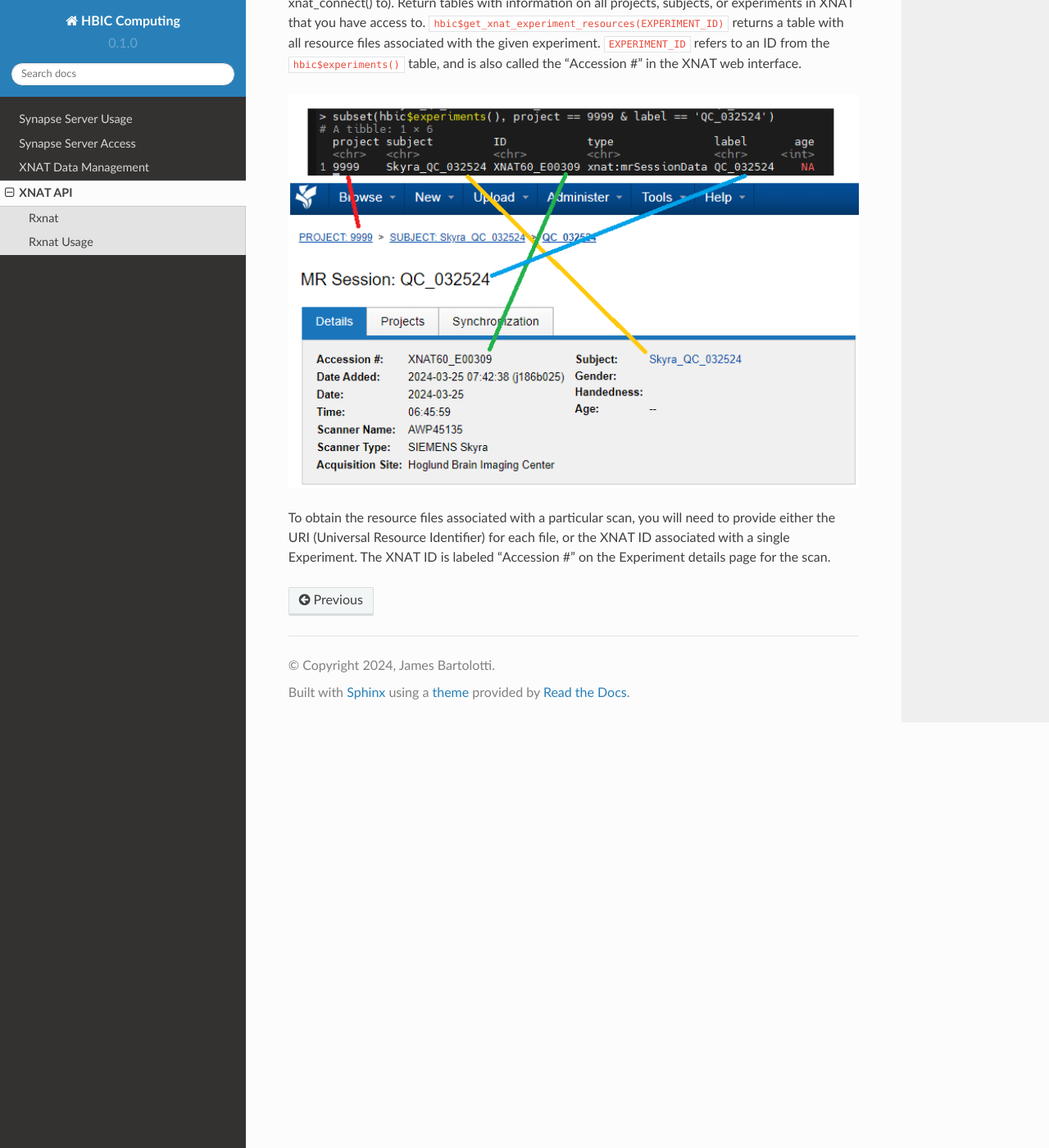
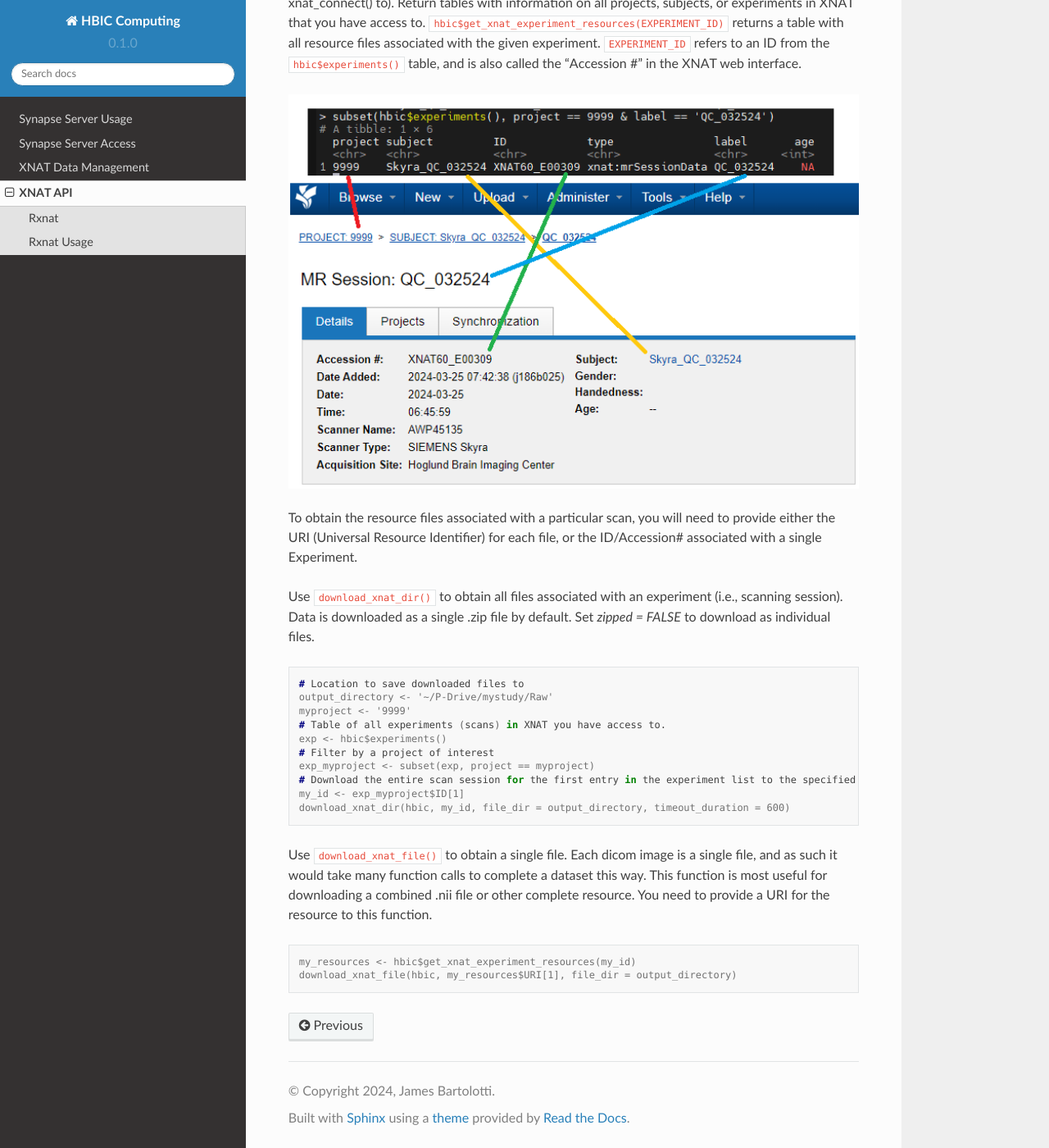
Before and after one commit to jbartolotti/hbic-computing, a Sphinx documentation site: the page built from docs/source/xnat_api.rst, in a window 1280 px wide and 1400 px high, scrolled down 1133 px. Shown: the whole window at 82% size. Built offline with Sphinx 7.4.7 and the Read the Docs theme 2.0.0, drawn with Linux system fonts in a browser that asks for light colours.

Commit message:
Update xnat_api.rst

```diff
--- a/docs/source/xnat_api.rst
+++ b/docs/source/xnat_api.rst
@@ -49,4 +49,26 @@
      :width: 800
 
 
-To obtain the resource files associated with a particular scan, you will need to provide either the URI (Universal Resource Identifier) for each file, or the XNAT ID associated with a single Experiment. The XNAT ID is labeled "Accession #" on the Experiment details page for the scan.
+To obtain the resource files associated with a particular scan, you will need to provide either the URI (Universal Resource Identifier) for each file, or the ID/Accession# associated with a single Experiment.
+
+Use ``download_xnat_dir()`` to obtain all files associated with an experiment (i.e., scanning session). Data is downloaded as a single .zip file by default. Set `zipped = FALSE` to download as individual files.
+
+.. code-block:: console
+
+   # Location to save downloaded files to
+   output_directory <- '~/P-Drive/mystudy/Raw'
+   myproject <- '9999'
+   # Table of all experiments (scans) in XNAT you have access to.
+   exp <- hbic$experiments()
+   # Filter by a project of interest
+   exp_myproject <- subset(exp, project == myproject)
+   # Download the entire scan session for the first entry in the experiment list to the specified directory. Timeout is set to 600 seconds; download will abort if it does not complete within this time.
+   my_id <- exp_myproject$ID[1]
+   download_xnat_dir(hbic, my_id, file_dir = output_directory, timeout_duration = 600)
+
+Use ``download_xnat_file()`` to obtain a single file. Each dicom image is a single file, and as such it would take many function calls to complete a dataset this way. This function is most useful for downloading a combined .nii file or other complete resource. You need to provide a URI for the resource to this function.
+
+.. code-block:: console
+
+   my_resources <- hbic$get_xnat_experiment_resources(my_id)
+   download_xnat_file(hbic, my_resources$URI[1], file_dir = output_directory)
```
